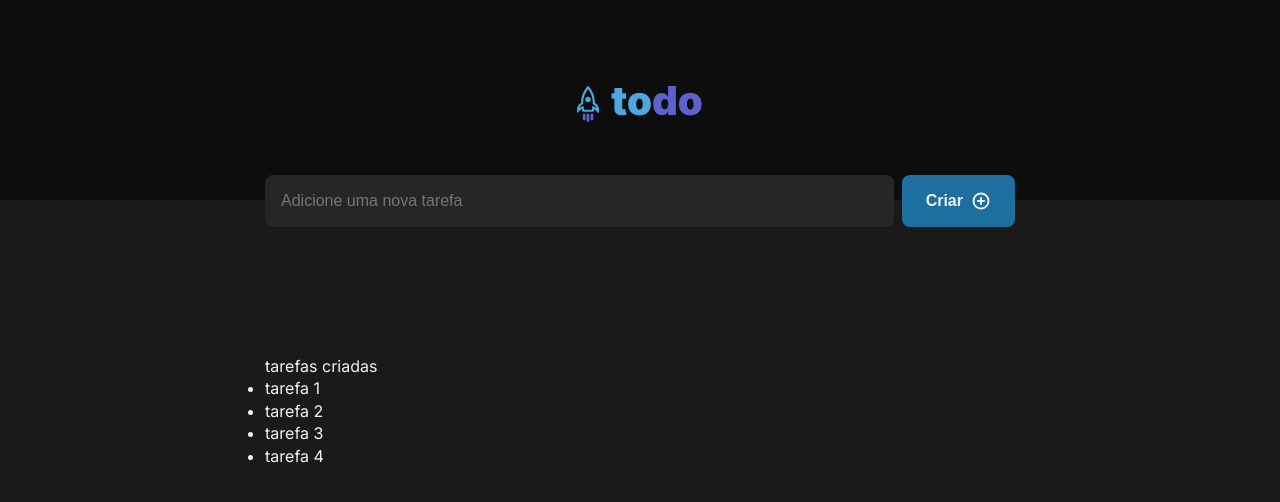
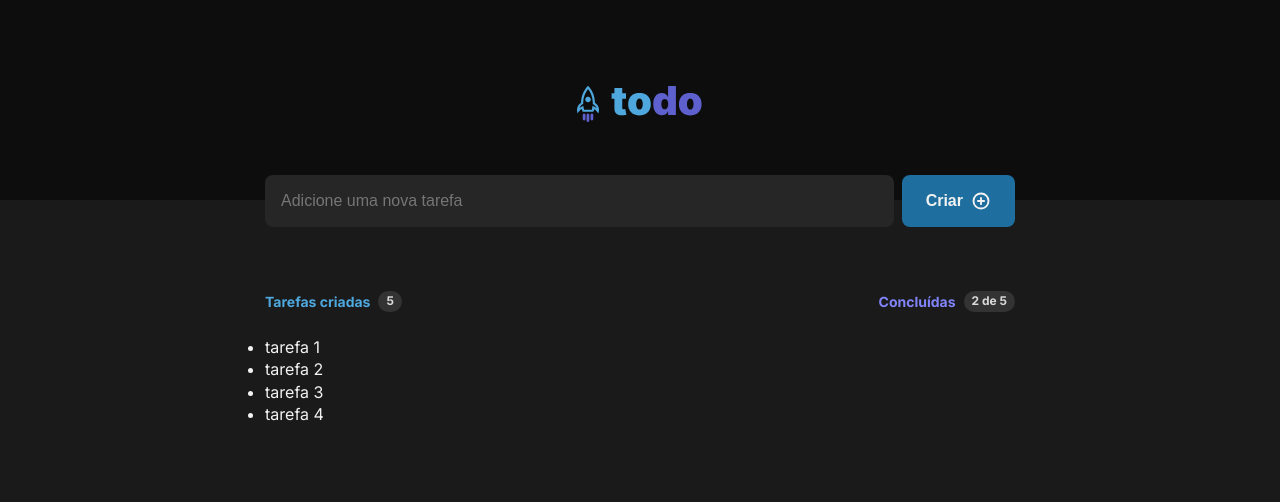
Before and after one commit to pd-bittencourt/ignite-challenge-01, a React (Vite) app: page / in a window 1280 px wide. Shown: the top 502 px of the page. Built offline with nearby package versions, Linux system fonts and the light colour scheme.

Commit message:
Tasks counter

```diff
--- a/src/components/Tasks.module.css
+++ b/src/components/Tasks.module.css
@@ -9,7 +9,7 @@ form {
   display: flex;
   justify-content: center;
   gap: 0.5rem;
-  margin-bottom: 8rem;
+  margin-bottom: 4rem;
 }
 
 .todoInput {
@@ -55,4 +55,39 @@ form {
   margin-left: 0.5rem;
 }
 
+/* TASKS COUNTER */
+.counter {
+  display: flex;
+  align-items: center;
+  justify-content: space-between;
+  margin-bottom: 1.5rem;
+}
+
+.counter > div {
+  display: flex;
+  align-items: center;
+  gap: 0.5rem;
+}
+
+.counter .title {
+  font-size: var(--font-size-md);
+  font-weight: var(--font-weight-bold);
+}
+
+.badge {
+  font-size: var(--font-size-sm);
+  font-weight: var(--font-weight-bold);
+  color: var(--gray-200);
+  background: var(--gray-400);
+  padding: 0.125rem 0.5rem;
+  border-radius: var(--border-radius-full);
+}
+
+.tasksTotal {
+  color: var(--blue);
+}
+
+.tasksDone {
+  color: var(--purple);
+}
 /* TASK LIST */
--- a/src/components/Tasks.tsx
+++ b/src/components/Tasks.tsx
@@ -14,7 +14,17 @@ export function Tasks() {
           Criar <PlusCircle size={20} weight="bold" />
         </button>
       </form>
-      <div>tarefas criadas</div>
+
+      <div className={styles.counter}>
+        <div className={styles.tasksTotal}>
+          <span className={styles.title}>Tarefas criadas</span>
+          <div className={styles.badge}>5</div>
+        </div>
+        <div className={styles.tasksDone}>
+          <span className={styles.title}>Concluídas</span>
+          <div className={styles.badge}>2 de 5</div>
+        </div>
+      </div>
       <div>
         <ul>
           <li>tarefa 1</li>
--- a/src/global.css
+++ b/src/global.css
@@ -19,6 +19,7 @@
   --font-size-lg: 1rem;
 
   --border-radius: 8px;
+  --border-radius-full: 999px;
 
   --text-color: var(--gray-100);
   --text-muted: var(--gray-300);
```
